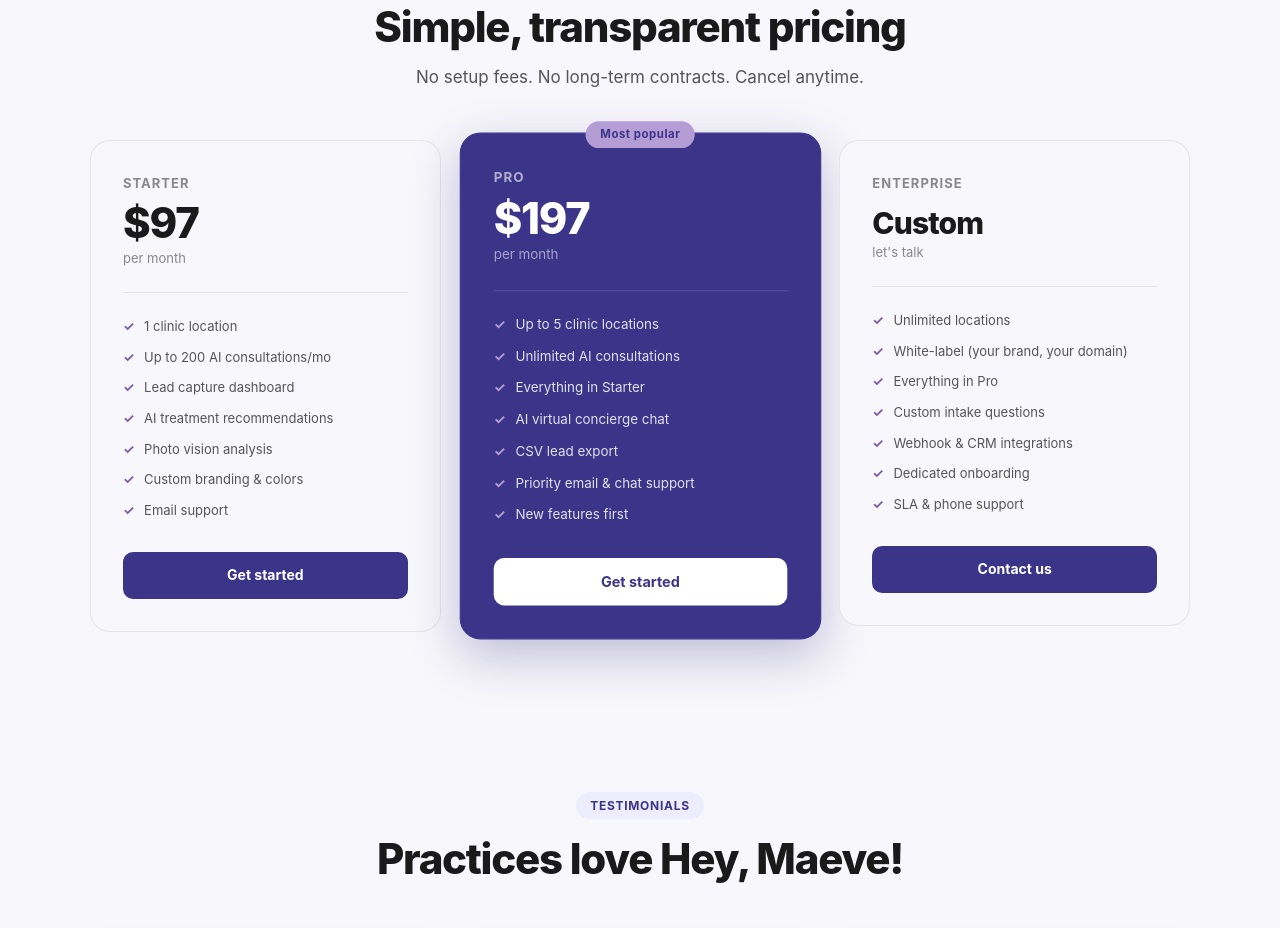
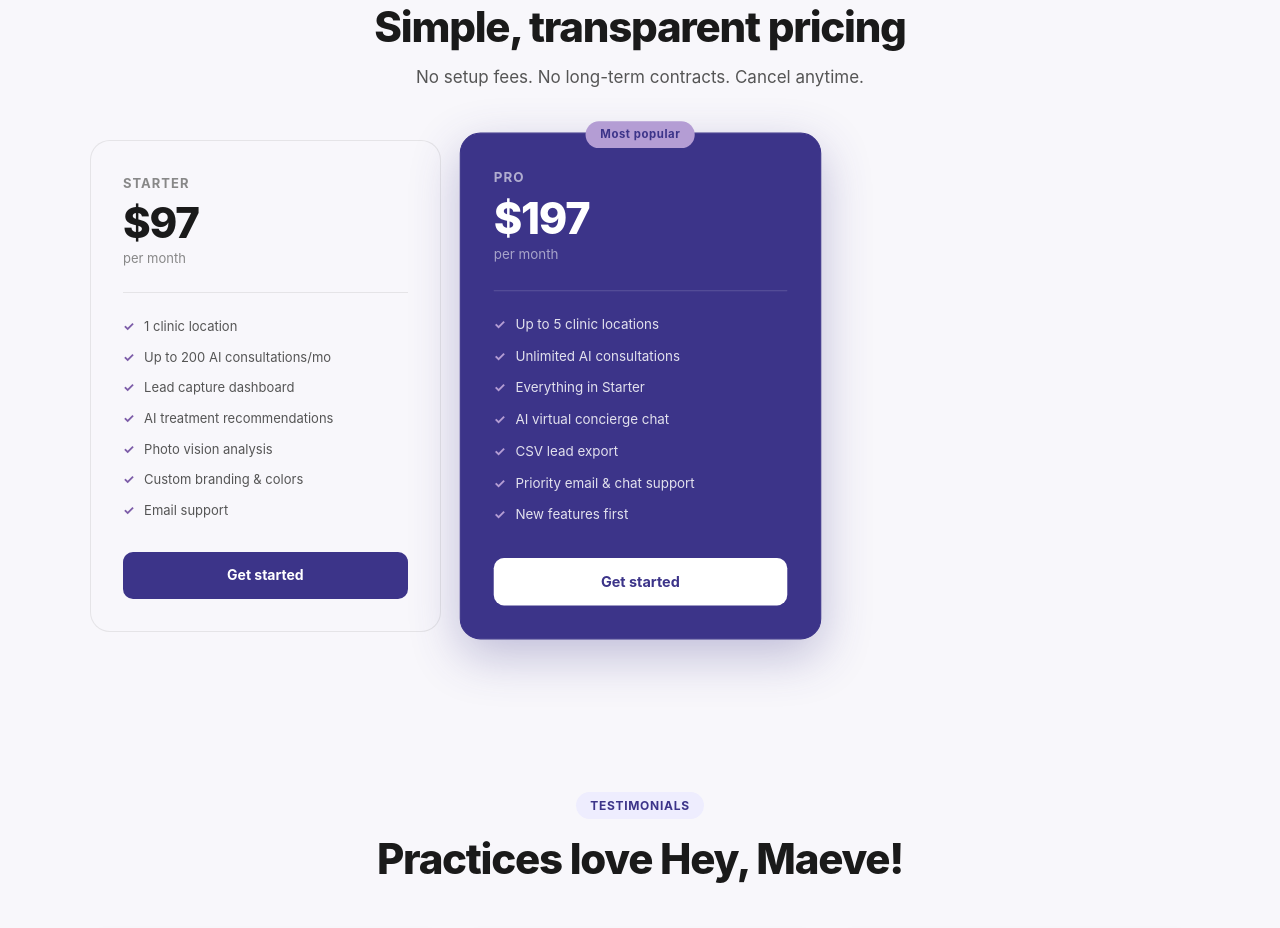
Before and after one commit to caitlinjanell/medspa-widget, a website: page public/landing.html in a window 1280 px wide. Shown: the part 2998-3926 px from the top of the page. Drawn offline with Linux system fonts and the light colour scheme.

Commit message:
remove enterprise tier from pricing

```diff
--- a/public/landing.html
+++ b/public/landing.html
@@ -393,22 +393,6 @@ footer{background:#111;color:rgba(255,255,255,.55);padding:3rem 1.5rem}
         </ul>
         <a href="mailto:caitlinjanell@gmail.com?subject=Pro Plan — Hey, Maeve!" class="price-cta">Get started</a>
       </div>
-      <div class="price-card">
-        <div class="price-tier">Enterprise</div>
-        <div class="price-amount" style="font-size:30px;padding-top:6px">Custom</div>
-        <div class="price-period">let's talk</div>
-        <div class="price-divider"></div>
-        <ul class="price-features">
-          <li>Unlimited locations</li>
-          <li>White-label (your brand, your domain)</li>
-          <li>Everything in Pro</li>
-          <li>Custom intake questions</li>
-          <li>Webhook &amp; CRM integrations</li>
-          <li>Dedicated onboarding</li>
-          <li>SLA &amp; phone support</li>
-        </ul>
-        <a href="/signup" class="price-cta">Contact us</a>
-      </div>
     </div>
   </div>
 </section>
```
